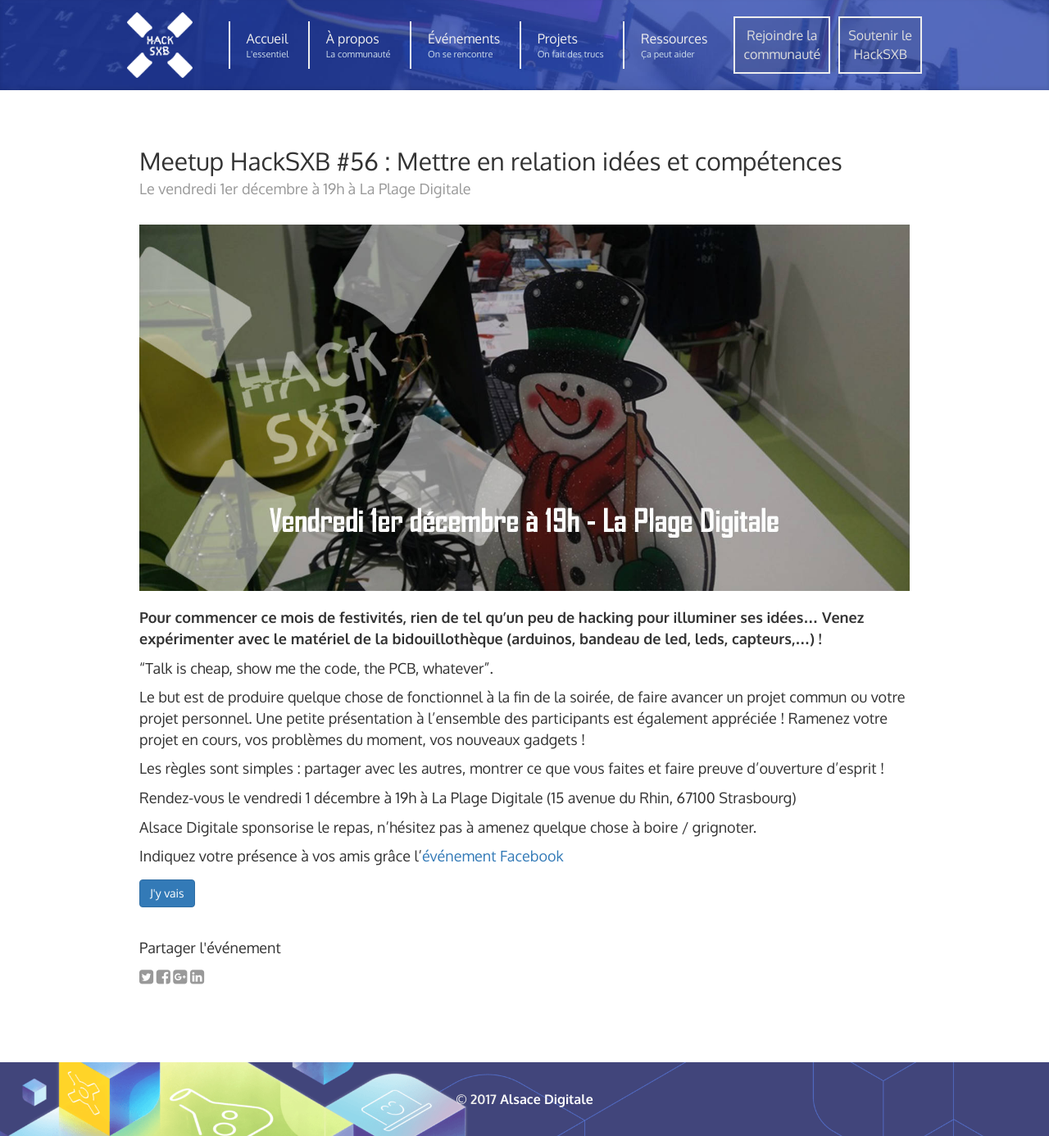
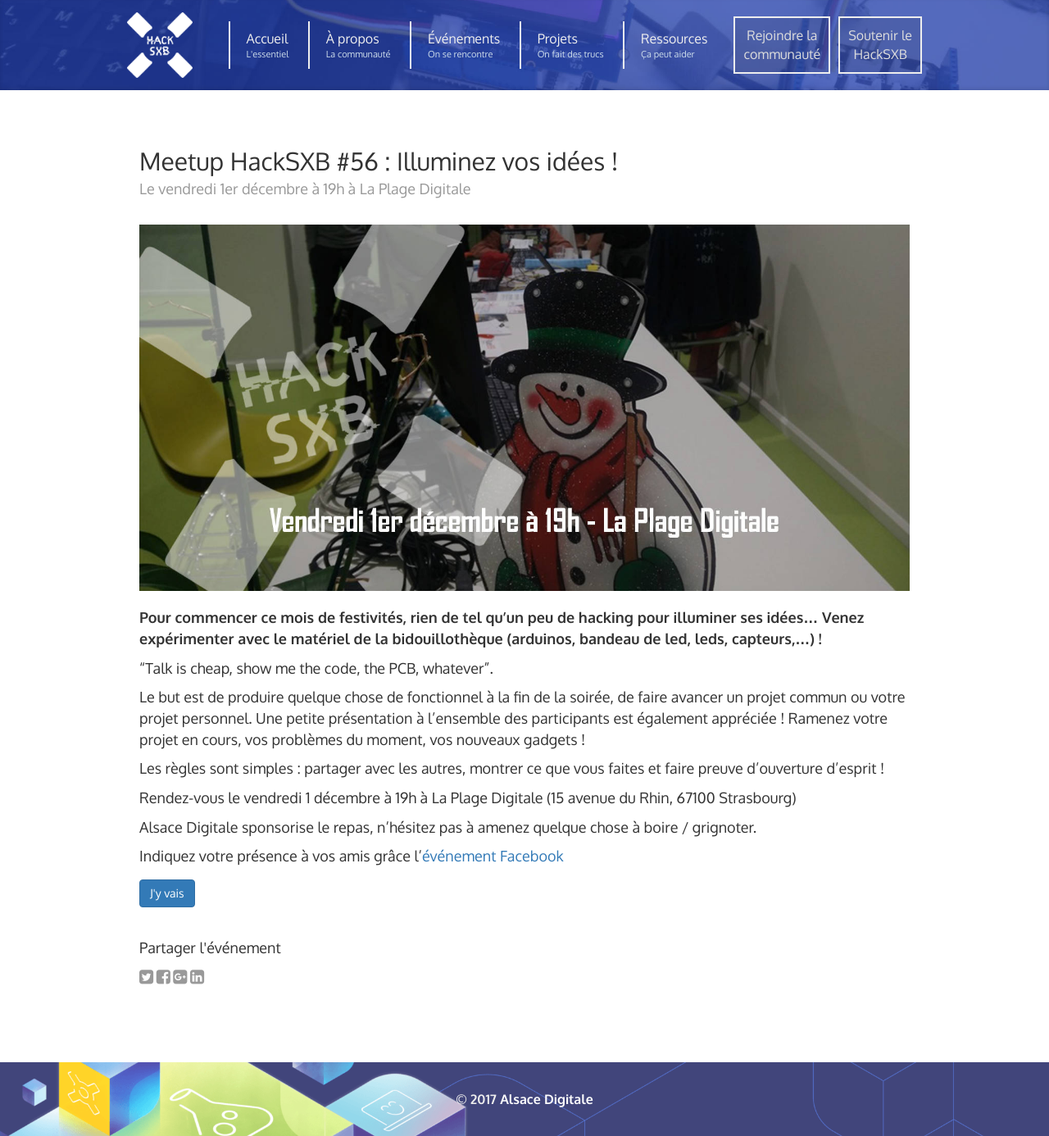
Before and after one commit to AlsaceDigitale/www.hacksxb.com, a Jekyll site: the page built from events/_posts/2017-11-24-meetup-hacksxb-56-illuminez-vos-idees.markdown, in a window 1280 px wide. Shown: the whole page at 82% size. Built offline with Jekyll 4.4.1, drawn with Linux system fonts in a browser that asks for light colours; nearby versions of some CDN libraries.

Commit message:
hacksxb 56

```diff
--- a/events/_posts/2017-11-24-meetup-hacksxb-56-illuminez-vos-idees.markdown
+++ b/events/_posts/2017-11-24-meetup-hacksxb-56-illuminez-vos-idees.markdown
@@ -1,6 +1,6 @@
 ---
 layout: post
-title: 'Meetup HackSXB #56 : Mettre en relation idées et compétences'
+title: 'Meetup HackSXB #56 : Illuminez vos idées !'
 date: '2017-11-24 11:42:00 +0200'
 photo: event-hacksxb56.jpg
 event_date: '2017-12-1 19:00:00 +0200'
```
